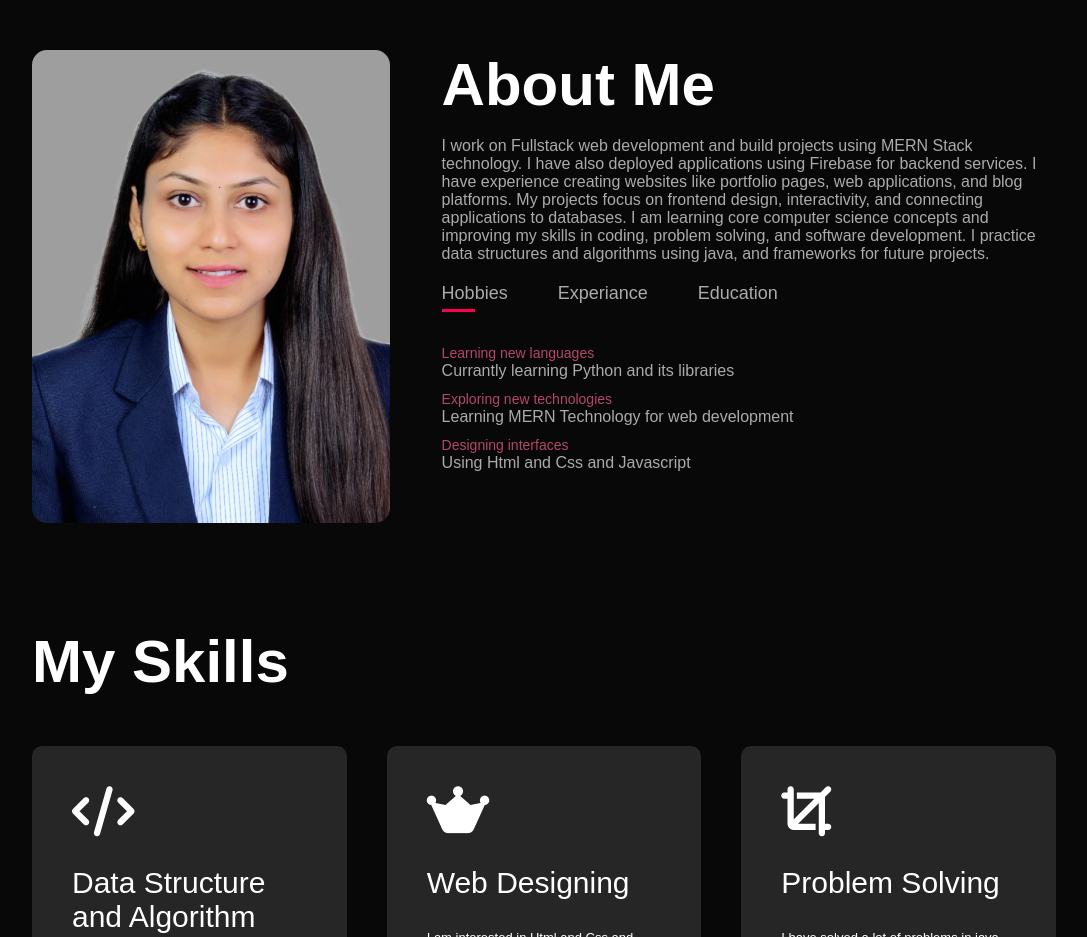
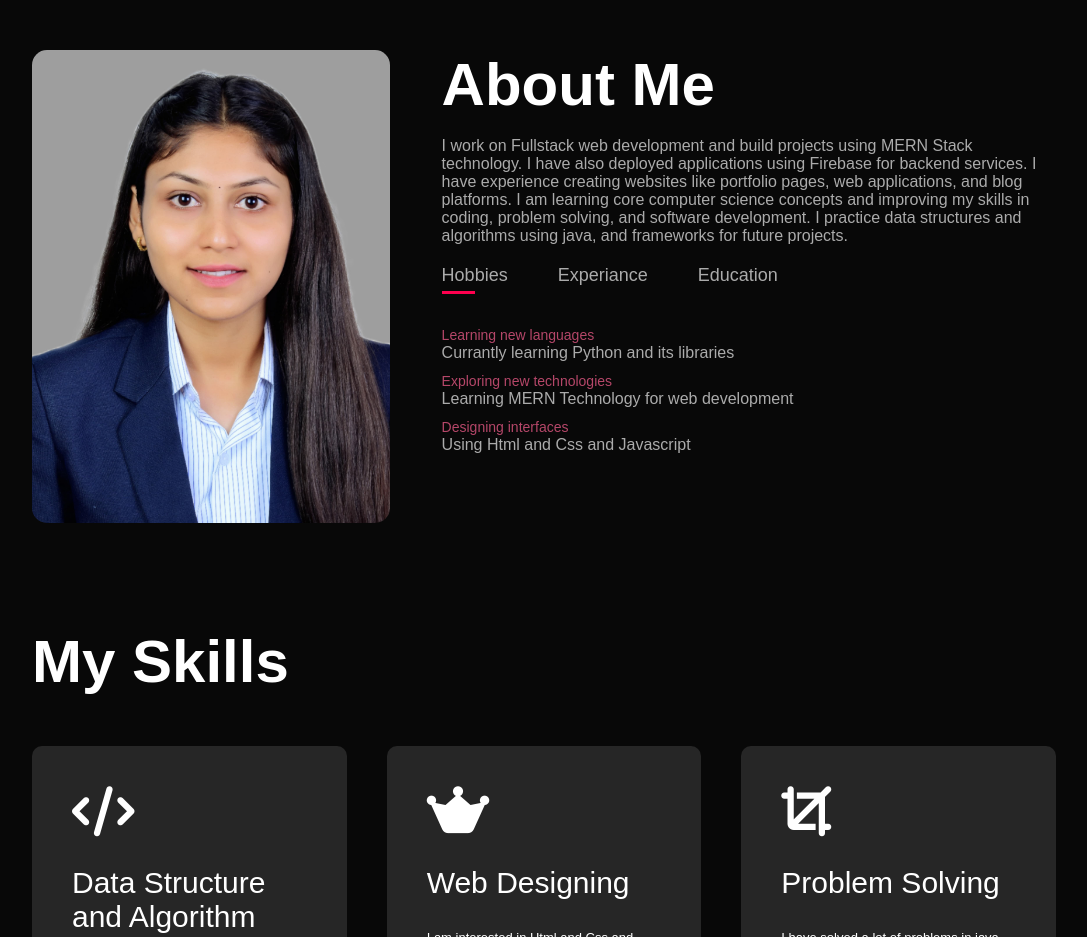
Before and after one commit to Saniya2701/Personal-portfolio, a plain HTML site: page index.html in a window 1280 px wide. Shown: the part 780-1717 px from the top of the page, without its empty margins (96-1183 px from the left). Drawn offline with Linux system fonts and the light colour scheme.

Commit message:
Update index.html

```diff
--- a/index.html
+++ b/index.html
@@ -44,9 +44,8 @@
                         deployed applications using Firebase for backend services.
 
                         I have experience creating websites like portfolio pages, web applications, and blog platforms.
-                        My projects focus on frontend design, interactivity, and connecting applications to databases.
 
-                        I am learning core computer science concepts and improving my skills in coding, problem solving,
+                         I am learning core computer science concepts and improving my skills in coding, problem solving,
                         and software development. I practice data structures and algorithms using java, and frameworks for future projects.
                     </p>
 
```
